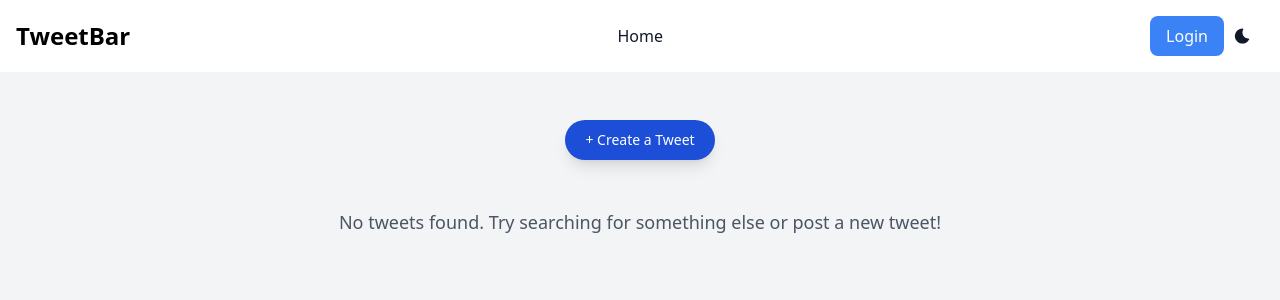
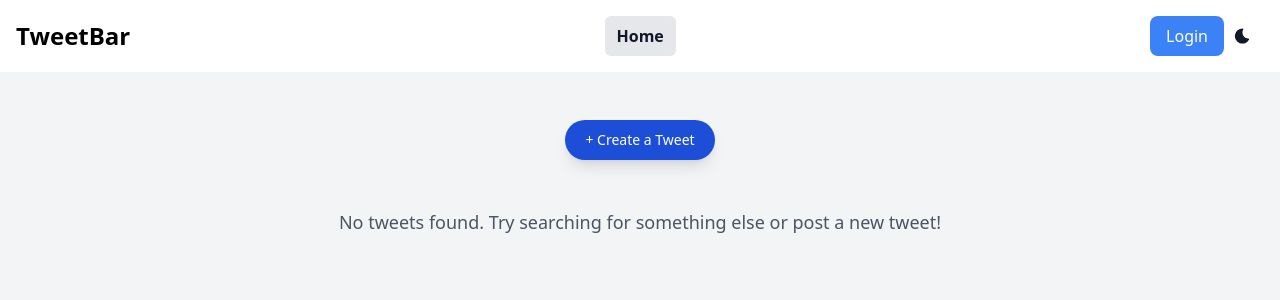
Before and after one commit to DhruvSimform/tweet-crud-auth, a Django app: page /tweet/ in a window 1280 px wide. Shown: the top 300 px of the page. Run offline with Django 4.2, Linux system fonts and the light colour scheme; data that the repository does not hold is empty; some libraries are stand-ins or nearby versions.

Commit message:
Refactor navbar and tweet templates for improved URL handling and active link styling

```diff
--- a/templates/layout.html
+++ b/templates/layout.html
@@ -10,10 +10,10 @@
     {% comment %} Tailwind CSS and Flowbite JS CDN links {% endcomment %}
     <!-- Add this in your <head> -->
 <script src="https://cdn.tailwindcss.com"></script>
-<script>
+{% comment %} <script>
   tailwind.config = {
     darkMode: 'class', // Enable class-based dark mode
-  };
+  }; {% endcomment %}
 </script>
     <link href="https://cdn.jsdelivr.net/npm/flowbite@3.1.2/dist/flowbite.min.css" rel="stylesheet" />
     <script src="https://cdn.jsdelivr.net/npm/flowbite@3.1.2/dist/flowbite.min.js"></script>
--- a/templates/navbar.html
+++ b/templates/navbar.html
@@ -45,9 +45,9 @@
 
     <div class="hidden w-full md:flex md:w-auto md:order-1" id="navbar-user">
       <ul class="flex flex-col md:flex-row md:space-x-8 p-4 md:p-0 bg-gray-50 md:bg-transparent dark:bg-gray-800 md:dark:bg-transparent">
-        <li><a href="{% url 'tweet_list' %}" class="block py-2 px-3 text-gray-900 dark:text-white">Home</a></li>
+        <li><a href="{% url 'tweet_list' %}" class="{% active 'tweet_list' %} block py-2 px-3 text-gray-900 dark:text-white">Home</a></li>
         {% if user.is_authenticated %}
-        <li><a href="{% url 'my_tweets' %}" class="block py-2 px-3 text-gray-900 dark:text-white">My tweets</a></li>
+        <li><a href="{% url 'my_tweets' %}" class="{% active 'my_tweets' %} block py-2 px-3 text-gray-900 dark:text-white">My tweets</a></li>
         <li>
           {% if request.resolver_match.url_name == "tweet_list" or request.resolver_match.url_name == "my_tweets" %}
           <form action="{{ request.path }}" method="GET" class="flex flex-wrap gap-2">
--- a/tweet/templates/tweet_list.html
+++ b/tweet/templates/tweet_list.html
@@ -99,12 +99,13 @@
     function addTweetToDOM(tweet, currentUser, prepend = false) {
         let editDeleteButtons = "";
         let deleteUrl = `{% url 'tweet_delete' 99999 %}`.replace("99999", tweet.id);
+        let editUrl = `{% url 'tweet_edit' 99999 %}`.replace("99999", tweet.id);
 
         // Only show edit & delete if the logged-in user owns the tweet
         if (tweet.username === currentUser) {
             editDeleteButtons = `
                 <div class="flex justify-start space-x-3 mt-3">
-                    <a href="/tweet/edit/${tweet.id}"
+                    <a href="${editUrl}"
                        class="px-4 py-2 text-sm font-medium text-white bg-blue-600 dark:bg-blue-500 rounded-md hover:bg-blue-700 dark:hover:bg-blue-600">
                         ✏ Edit
                     </a>
```
Also changed, not shown: media/photos/1000031479.jpg (added).
